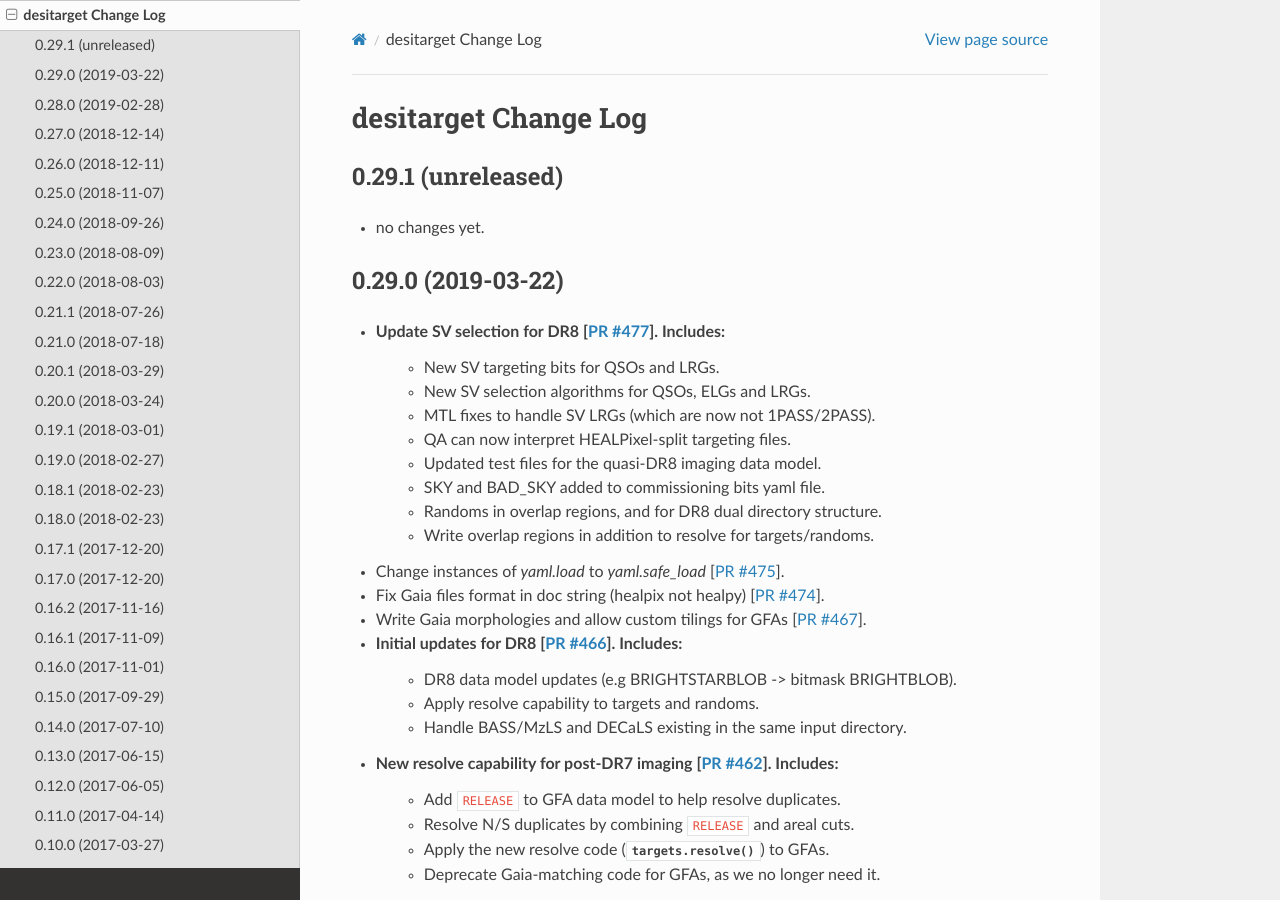
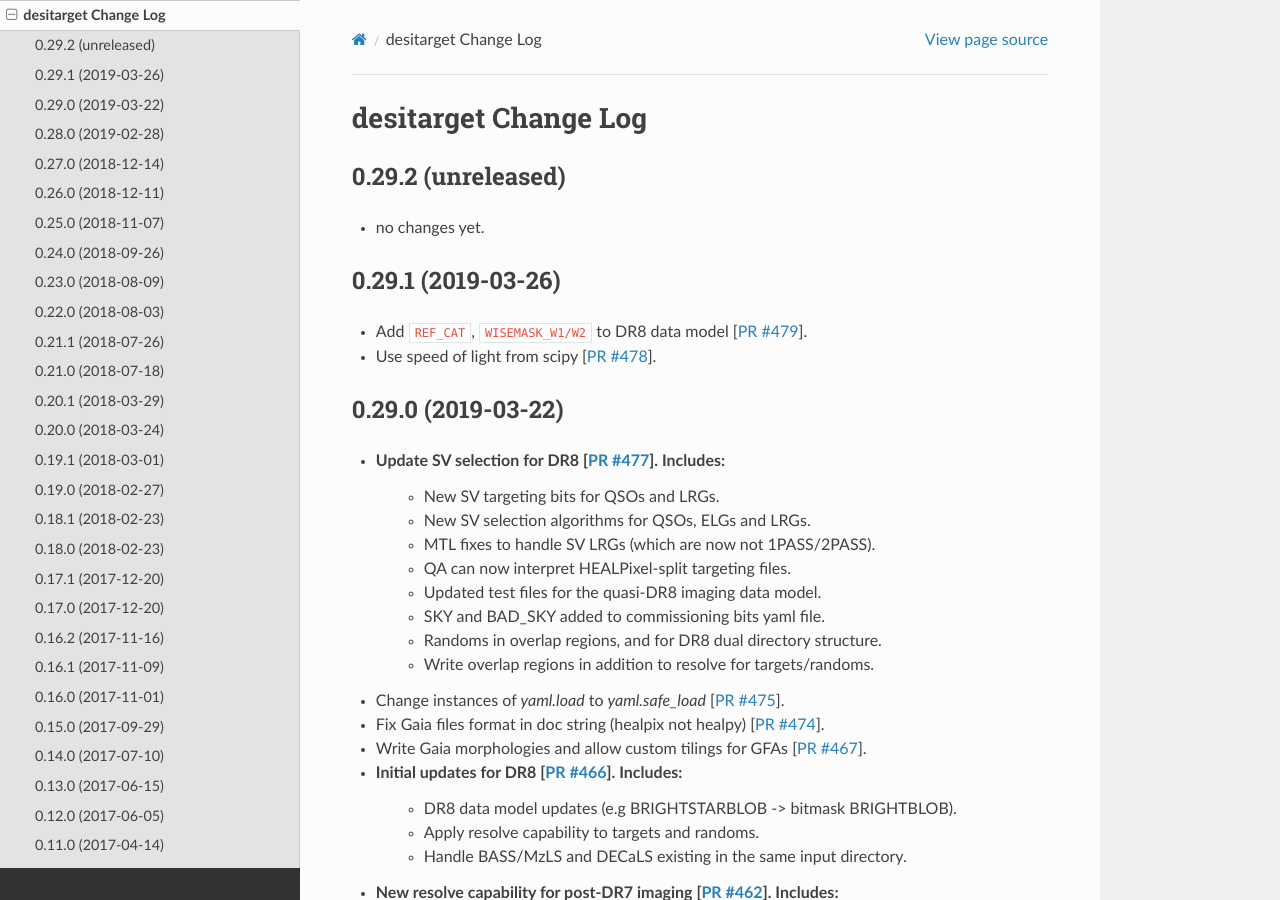
Before and after one commit to desihub/desitarget, a Sphinx documentation site: the page built from doc/changes.rst, in a window 1280 px wide and 900 px high. Built offline with Sphinx 7.4.7 and the Read the Docs theme 2.0.0, drawn with Linux system fonts in a browser that asks for light colours.

Commit message:
update changes docs

```diff
--- a/doc/changes.rst
+++ b/doc/changes.rst
@@ -2,10 +2,19 @@
 desitarget Change Log
 =====================
 
-0.29.1 (unreleased)
+0.29.2 (unreleased)
 -------------------
 
 * no changes yet.
+
+0.29.1 (2019-03-26)
+-------------------
+
+* Add ``REF_CAT``, ``WISEMASK_W1/W2`` to DR8 data model [`PR #479`_].
+* Use speed of light from scipy [`PR #478`_].
+
+.. _`PR #478`: https://github.com/desihub/desitarget/pull/478
+.. _`PR #479`: https://github.com/desihub/desitarget/pull/479
 
 0.29.0 (2019-03-22)
 -------------------
```
